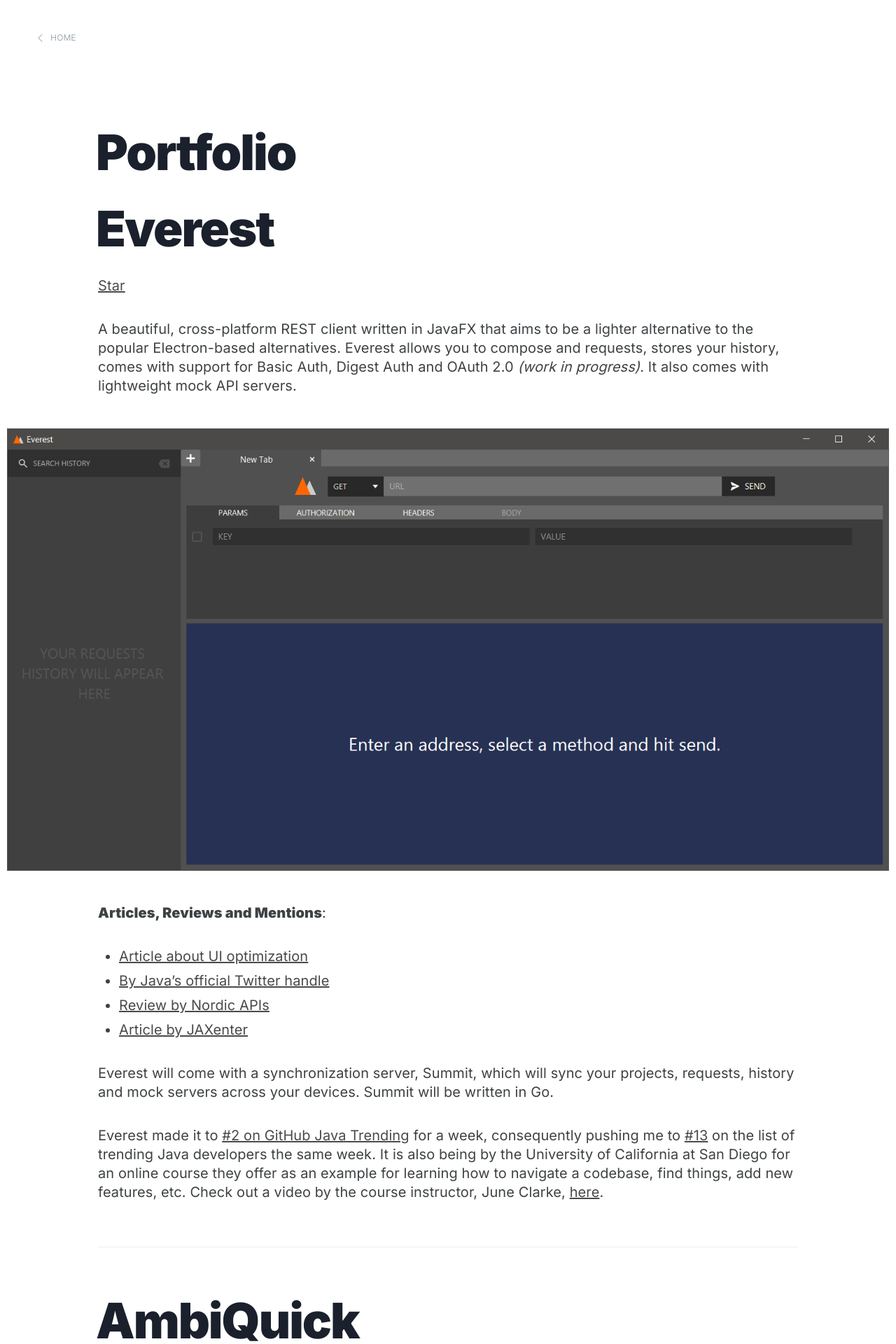
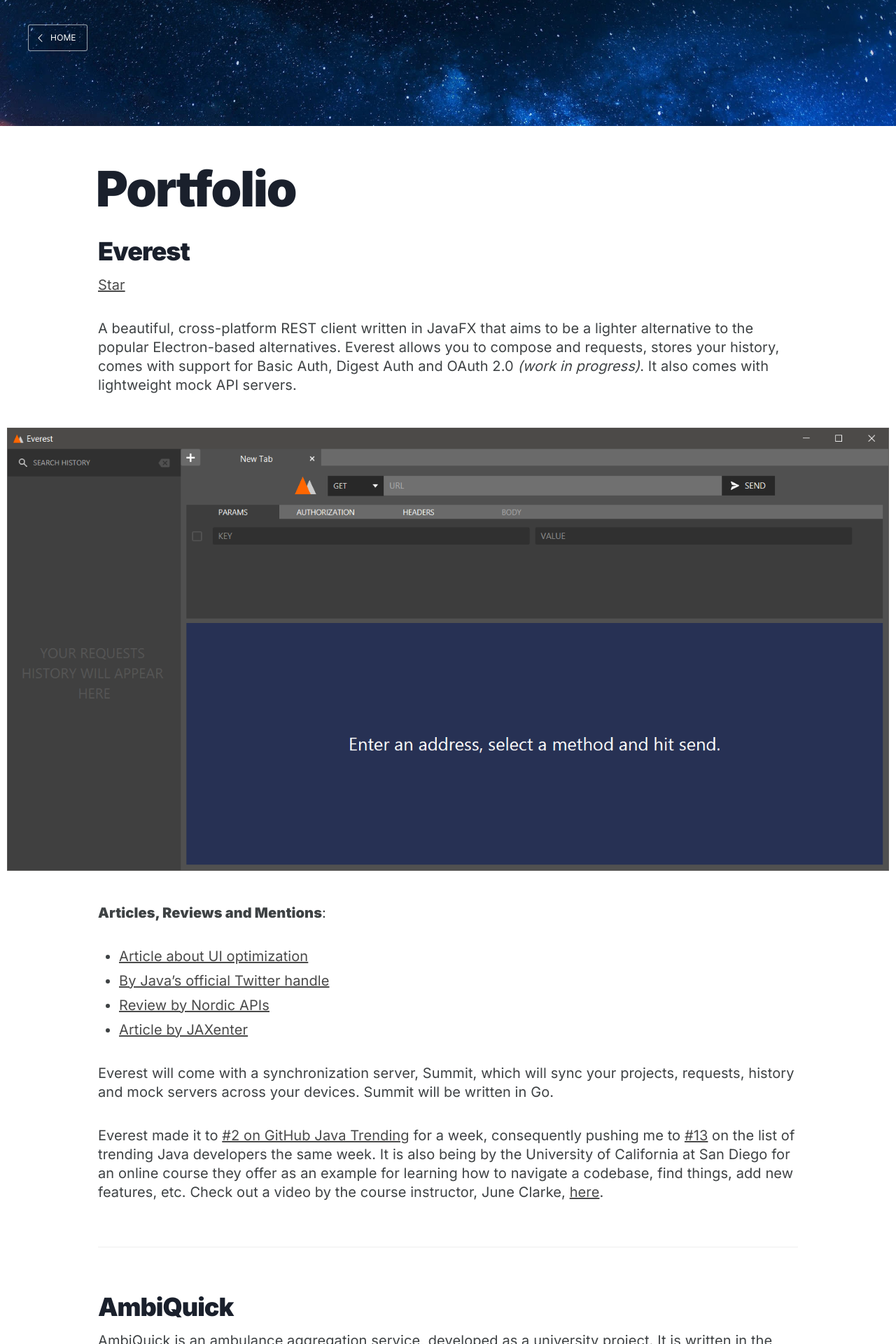
Before and after one commit to RohitAwate/rohitawate.github.io, a Jekyll site: the page built from portfolio.md, in a window 1280 px wide. Shown: the top 1920 px of the page at 70% size. Built offline with Jekyll 4.4.1, drawn with Linux system fonts in a browser that asks for light colours.

Commit message:
Add peek stars

```diff
--- a/hello.html
+++ b/hello.html
@@ -3,6 +3,8 @@
 title: Say Hello
 permalink: /hello
 tags: contact
+cover: assets/images/stars.jpg
+peek: true
 ---
 
 <form
@@ -21,7 +23,7 @@
 	<label>
 		Subject
 	</label>
-  <input type="text" name="subject" placeholder="Your email address" required />
+  <input type="text" name="subject" placeholder="What are you writing about?" required />
 	<label>
 		Content
 	</label>
--- a/portfolio.md
+++ b/portfolio.md
@@ -3,9 +3,11 @@
 title: Portfolio
 permalink: /portfolio/
 tags: portfolio projects education
+cover: ../assets/images/stars.jpg
+peek: true
 ---
 
-# Everest
+## Everest
 <a class="github-button" href="https://github.com/RohitAwate/Everest" data-size="large" data-show-count="true" aria-label="Star RohitAwate/Everest on GitHub">Star</a>
 
 A beautiful, cross-platform REST client written in JavaFX that aims to be a lighter alternative to the popular Electron-based alternatives.
@@ -26,7 +28,7 @@
 
 ---
 
-# AmbiQuick
+## AmbiQuick
 
 AmbiQuick is an ambulance aggregation service, developed as a university project. It is written in the Python-based [Django](https://www.djangoproject.com/) web framework along with [Bootstrap](https://getbootstrap.com/) and [Socket.IO](https://socket.io/). Led a team of 4 to successfully develop this web application over a semester.
 
@@ -34,7 +36,7 @@
 
 ---
 
-# OAuth 2.0 Bin
+## OAuth 2.0 Bin
 <a class="github-button" href="https://github.com/RohitAwate/OAuth2Bin" data-size="large" data-show-count="true" aria-label="Star RohitAwate/OAuth2Bin on GitHub">Star</a>
 
 A test server for the OAuth 2.0 Authorization Framework. OA2B is an RFC 6749 compliant implementation. OA2B is written in Go and uses Redis for persistence. It is a work in progress and will be available on [oauth2bin.org](https://oauth2bin.org) free for use. It is open-source, MIT-licensed and also available as a Docker image.
@@ -43,7 +45,7 @@
 
 ---
 
-# DOM Manipulation Engine
+## DOM Manipulation Engine
 <a class="github-button" href="https://github.com/RohitAwate/DOMEngine" data-size="large" data-show-count="true" aria-label="Star RohitAwate/DOMEngine on GitHub">Star</a>
 
 A simple command-line program for parsing HTML files and building a DOM tree which can then be accessed and manipulated from an interactive shell or with scripts using jQuery-like selectors and commands. Written in C++, uses no external libraries and implements its own custom lexers, parsers and a bytecode virtual machine.
@@ -54,7 +56,7 @@
 
 ---
 
-# Ballad
+## Ballad
 <a class="github-button" href="https://github.com/RohitAwate/Ballad" data-size="large" data-show-count="true" aria-label="Star RohitAwate/Ballad on GitHub">Star</a>
 
 A simple, beautiful text editor written with JavaFX. Learn more on the [website](https://rohitawate.github.io/Ballad).
@@ -63,7 +65,7 @@
 
 ---
 
-# Bookworm
+## Bookworm
 
 A sophisticated library management system written with JavaFX. It comes with separate admin and user roles with a host of features including the regular book issue, return, renew along with some smart and powerful ones such as email notifications, holiday adjustments and fine calculation.
 
@@ -73,7 +75,7 @@
 
 ---
 
-# The Adobe Icons Project
+## The Adobe Icons Project
 <a class="github-button" href="https://github.com/RohitAwate/AdobeIcons" data-size="large" data-show-count="true" aria-label="Star RohitAwate/AdobeIcons on GitHub">Star</a>
 
 Designed a set of 10 vector icons inspired by those of Adobe products for popular, open-source creative applications such as GIMP, Inkscape, Blender, Krita, etc. Available on [GitHub](https://github.com/RohitAwate/AdobeIcons) _(recommended)_ and [DeviantArt](https://www.deviantart.com/rohitawate/art/The-Adobe-Icons-Project-600489814).
```
Also changed, not shown: assets/images/stars.jpg (added).
